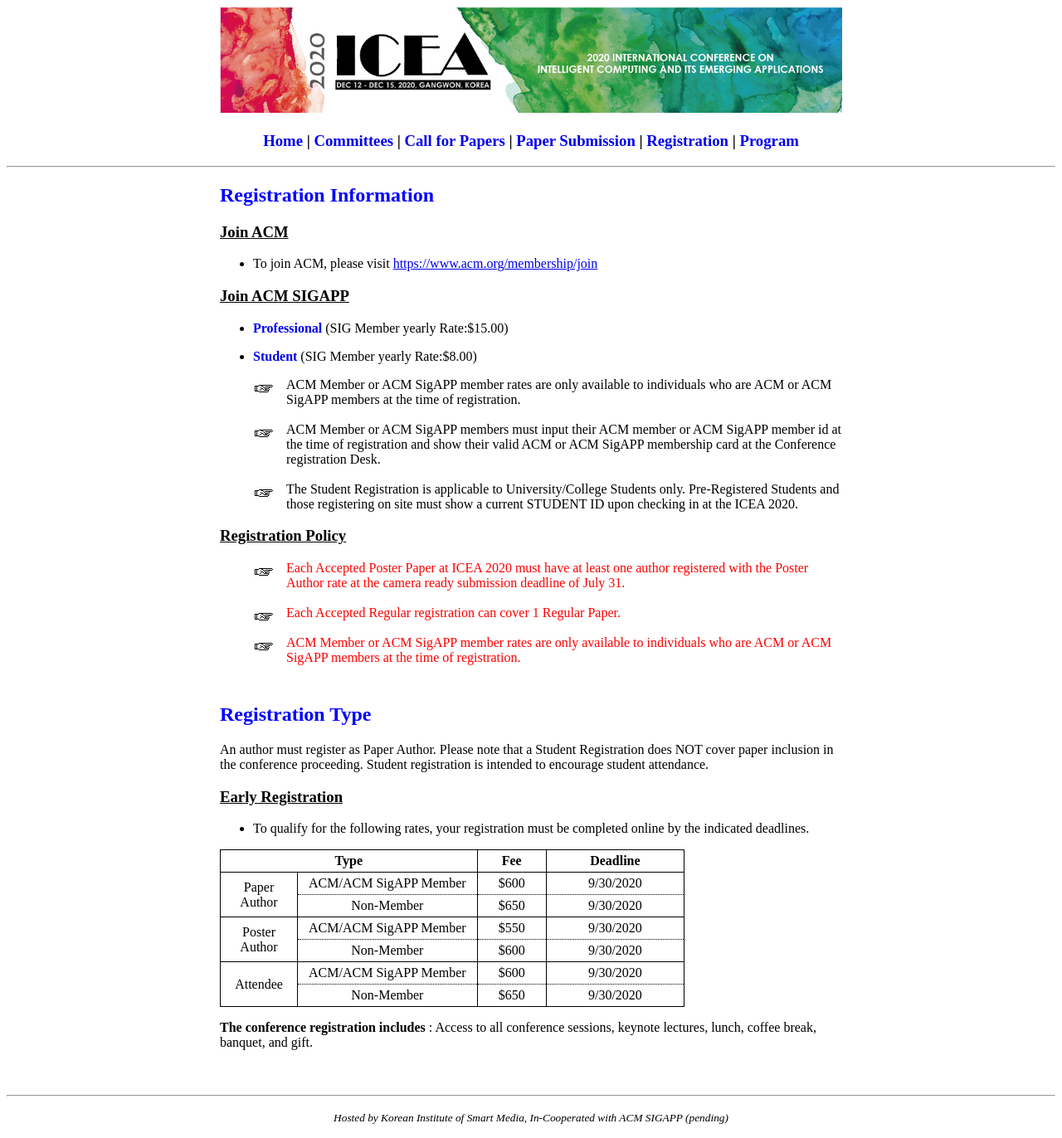
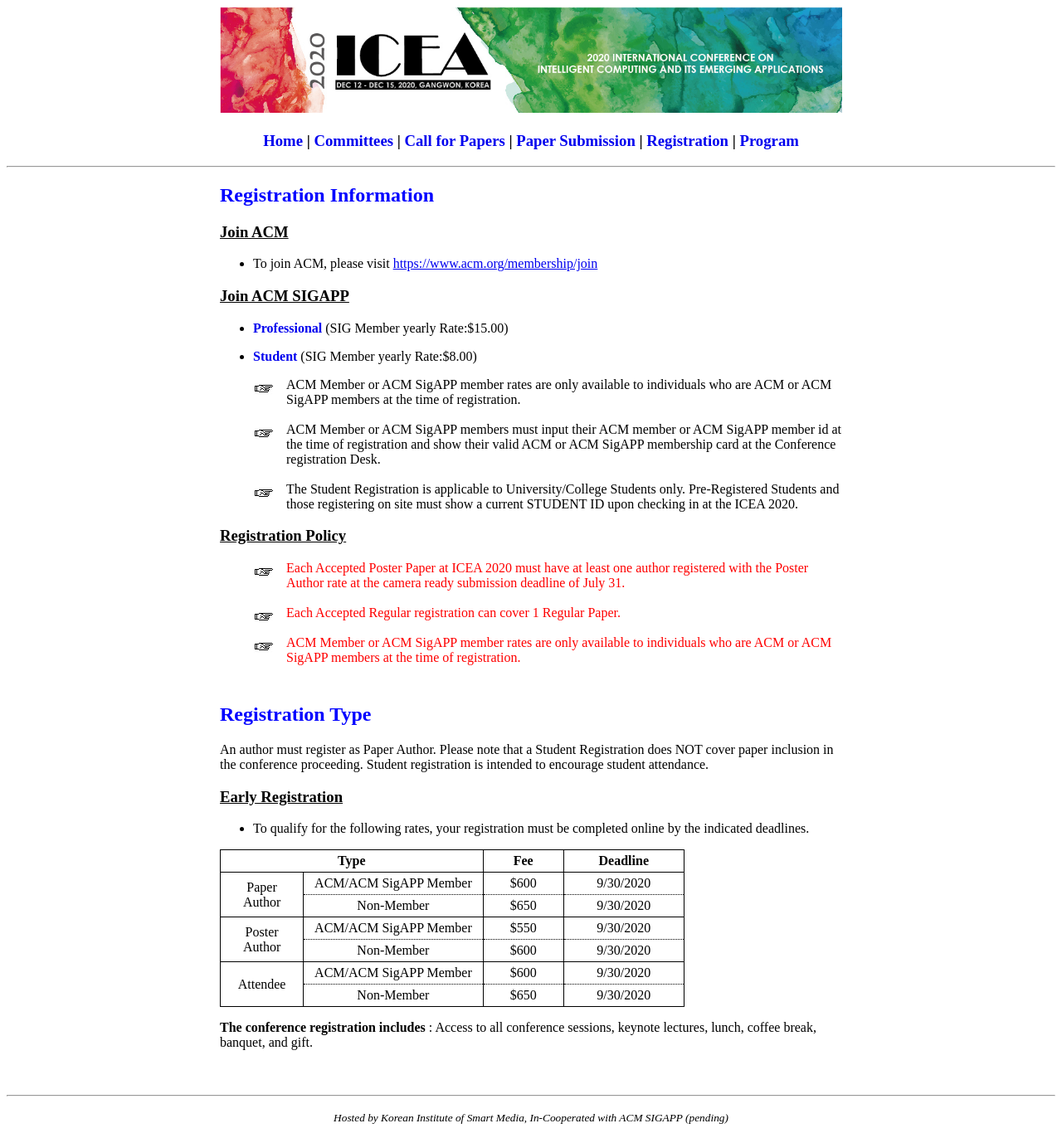
Before and after one commit to icea-conf/2020, a Jekyll site: the page built from registration/index.html, in a window 1280 px wide. Shown: the whole page at 83% size. Built offline with Jekyll 4.4.1, drawn with Linux system fonts in a browser that asks for light colours.

Commit message:
Update index.html

```diff
--- a/registration/index.html
+++ b/registration/index.html
@@ -40,13 +40,13 @@ title: ICEA 2020
                <table class="tlayout" cellspacing="0">
                     <tbody style="text-align: center">
                          <tr>
-                              <td class="theader" width="35%" colspan="2">
+                              <td class="theader" width="30%" colspan="2">
                                    <b>Type</b>
                               </td>
                               <td class="theader" width="10%">
                                    <b>Fee</b>
                               </td>
-                              <td class="theader" width="20%">
+                              <td class="theader" width="15%">
                                    <b>Deadline</b>
                               </td>
                          </tr>
```
